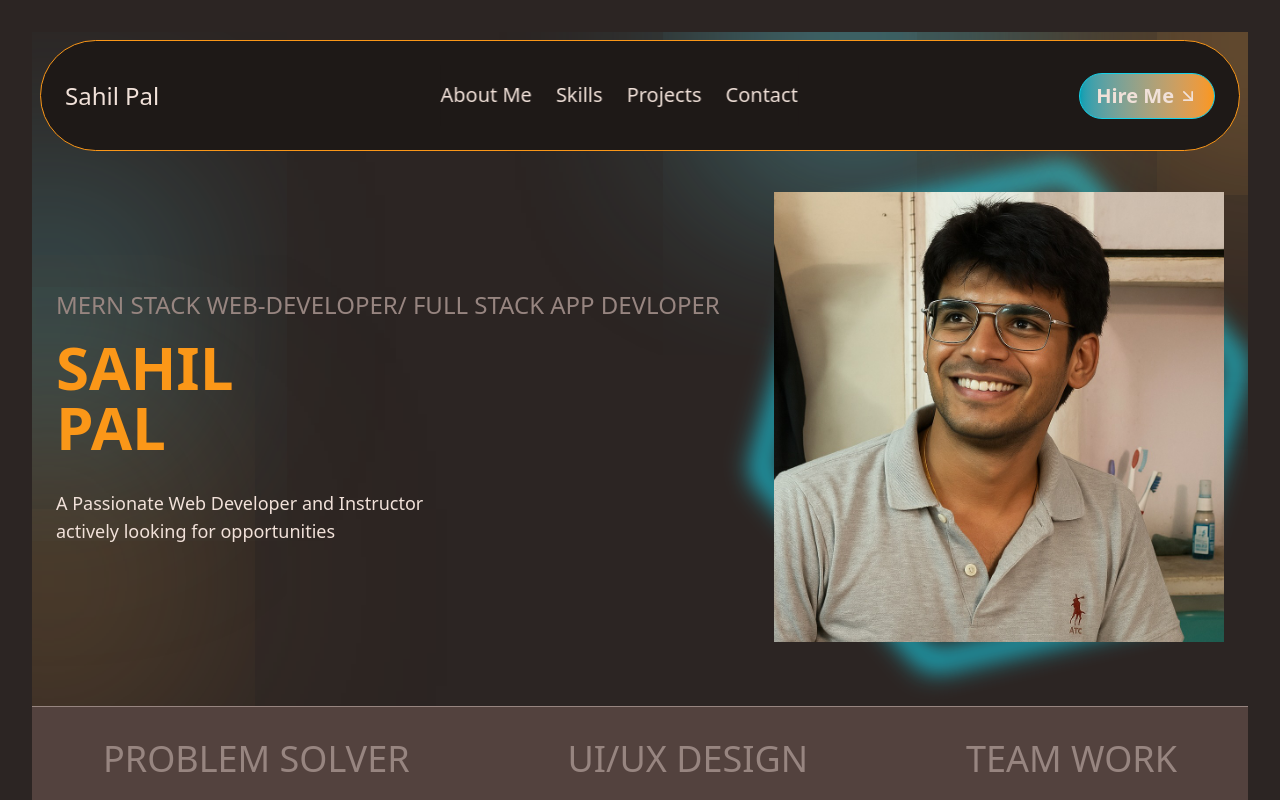
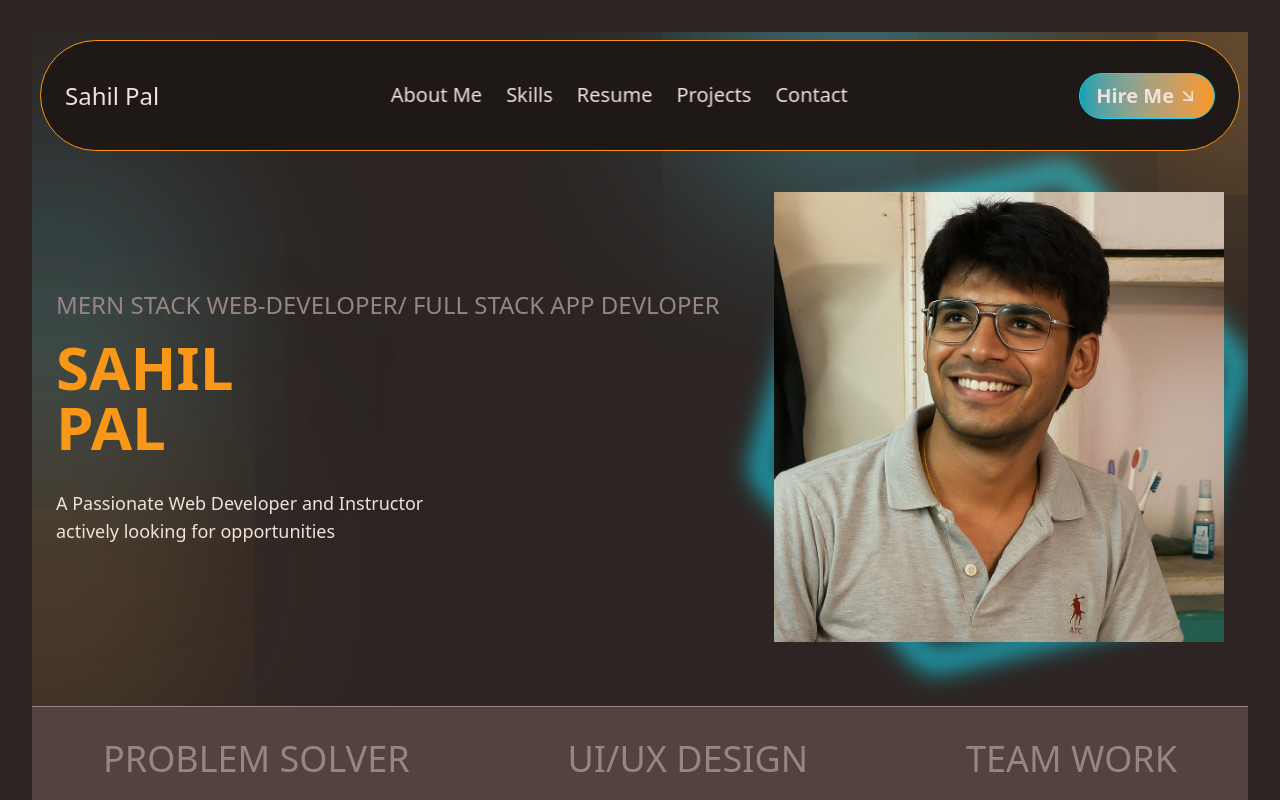
Before and after one commit to sahilforkshere/sahil-portfolio, a React (Vite) app: page / in a window 1280 px wide. Shown: the top 800 px of the page. Built offline with nearby package versions, Linux system fonts and the light colour scheme.

Commit message:
resume add

```diff
--- a/src/components/navbar/NavbarLinks.jsx
+++ b/src/components/navbar/NavbarLinks.jsx
@@ -1,10 +1,10 @@
-import React from 'react'
+import React from 'react';
 import { Link } from "react-scroll";
 
 const links = [
   { link: "About Me", section: "about" },
   { link: "Skills", section: "skills" },
-    // { link: "Experience", section: "experience" },
+  { link: "Resume", section: "resume" },
   { link: "Projects", section: "projects" },
   { link: "Contact", section: "contact" },
 ];
@@ -12,25 +12,34 @@ const links = [
 const NavbarLinks = () => {
   return (
     <ul className="flex lg:flex-row sm:flex-col gap-6 text-white font-body lg:relative sm:absolute sm:top-[120%] text-center left-[50%] -translate-x-[50%] lg:text-md sm:text-xl sm:bg-cyan/30 backdrop-blur-lg lg:bg-black sm:w-full py-4">
-            {links.map((link, index) => {
-                return (
+      {links.map((item, index) => (
         <li key={index} className="group">
+          {item.link === "Resume" ? (
+            <a
+              href="/sahil_resume.pdf"
+              download
+              className="cursor-pointer text-white hover:text-cyan transition-all duration-500"
+            >
+              {item.link}
+              <div className="mx-auto bg-cyan w-0 group-hover:w-full h-[1px] transition-all duration-500"></div>
+            </a>
+          ) : (
             <Link
+              to={item.section}
               spy={true}
               smooth={true}
+              offset={-130}
               duration={500}
-                            offset={-130}
-                            to={link.section}
               className="cursor-pointer text-white hover:text-cyan transition-all duration-500"
             >
-                            {link.link}
+              {item.link}
+              <div className="mx-auto bg-cyan w-0 group-hover:w-full h-[1px] transition-all duration-500"></div>
             </Link>
-                        <div className="mx-auto bg-cyan w-0 group-hover:w-full h-[1px] transition-all duration-500"></div>
+          )}
         </li>
+      ))}
+    </ul>
   );
-            })}
-        </ul>
-    )
-}
+};
 
-export default NavbarLinks
+export default NavbarLinks;
```
Also changed, not shown: src/App.jsx (+5 -5 lines), 1 other file (tests, documents, lock files or other folders). Lines whose indentation alone changed are shown as unchanged.
